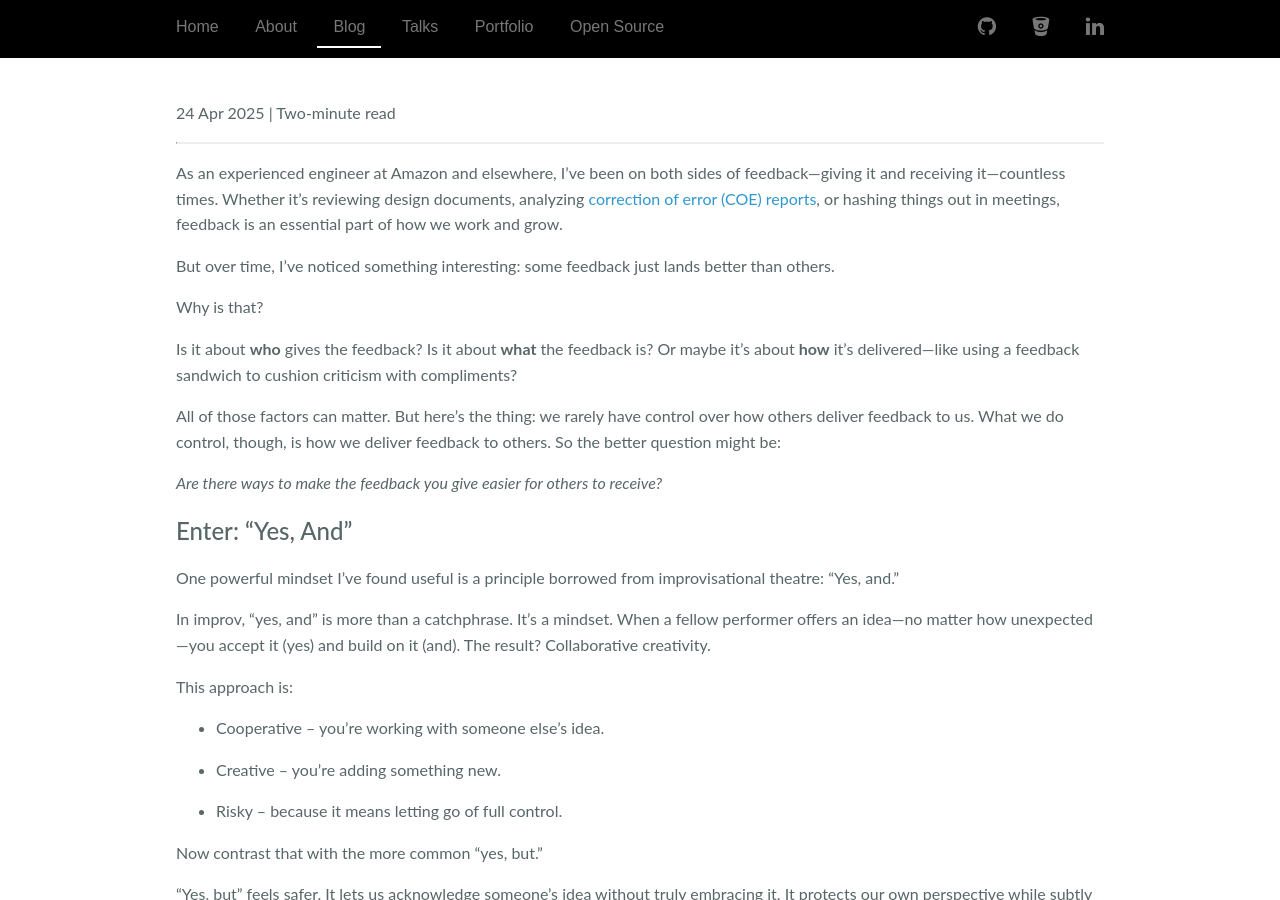
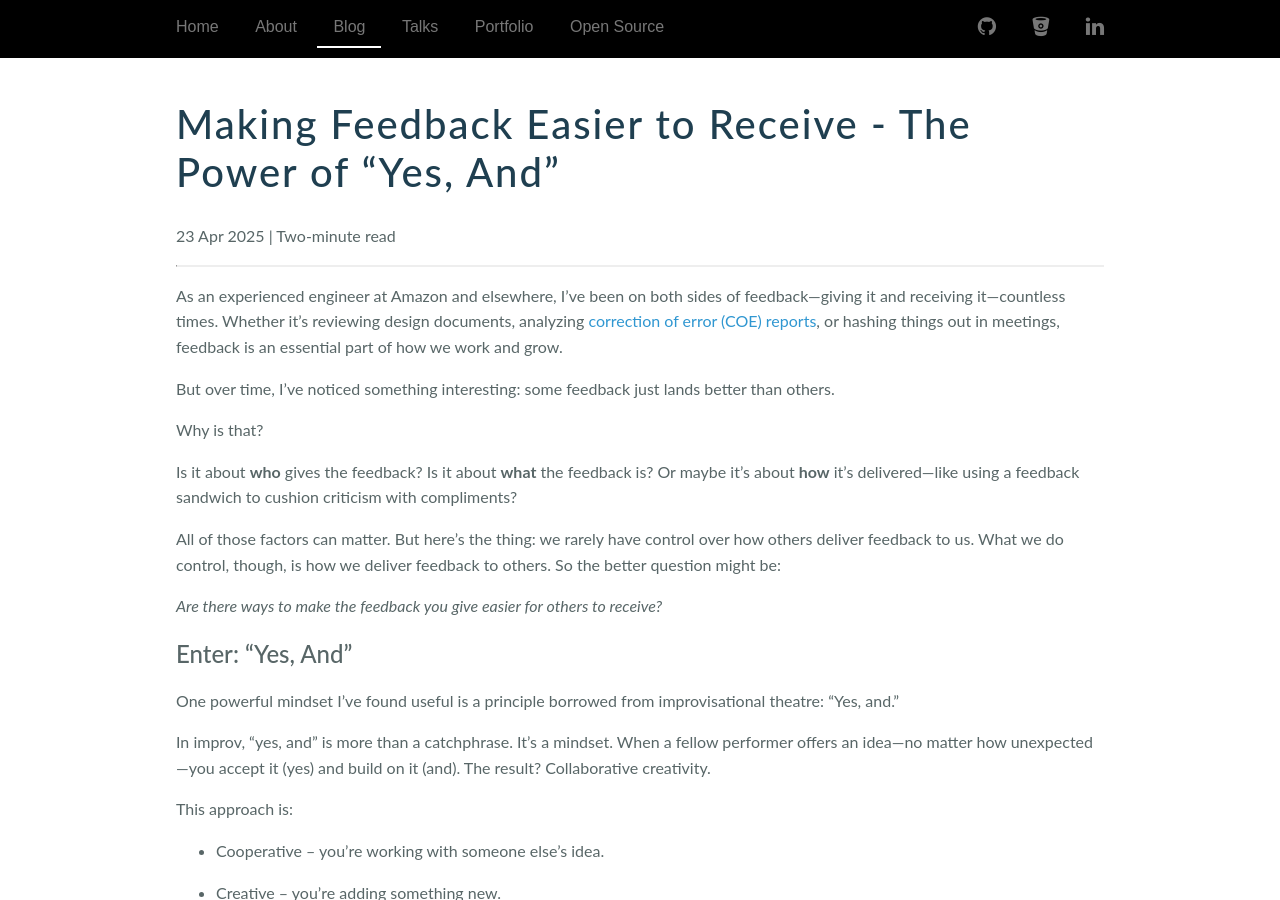
Before and after one commit to garretfick/garretfick.github.io, a Jekyll site: the page built from _posts/2025-04-23-the-power-of-yes-and.md, in a window 1280 px wide and 900 px high. Built offline with Jekyll 4.4.1, drawn with Linux system fonts in a browser that asks for light colours; our own code applies the rules of GitHub Pages for plain Markdown files; comment, search, counter and statistics services are not loaded.

Commit message:
fix post title

```diff
--- a/_posts/2025-04-23-the-power-of-yes-and.md
+++ b/_posts/2025-04-23-the-power-of-yes-and.md
@@ -1,6 +1,6 @@
 ---
 layout: post
-title: Making Feedback Easier to Receive: The Power of “Yes, And”
+title: Making Feedback Easier to Receive - The Power of “Yes, And”
 date: 2025-04-23
 ---
 
```
